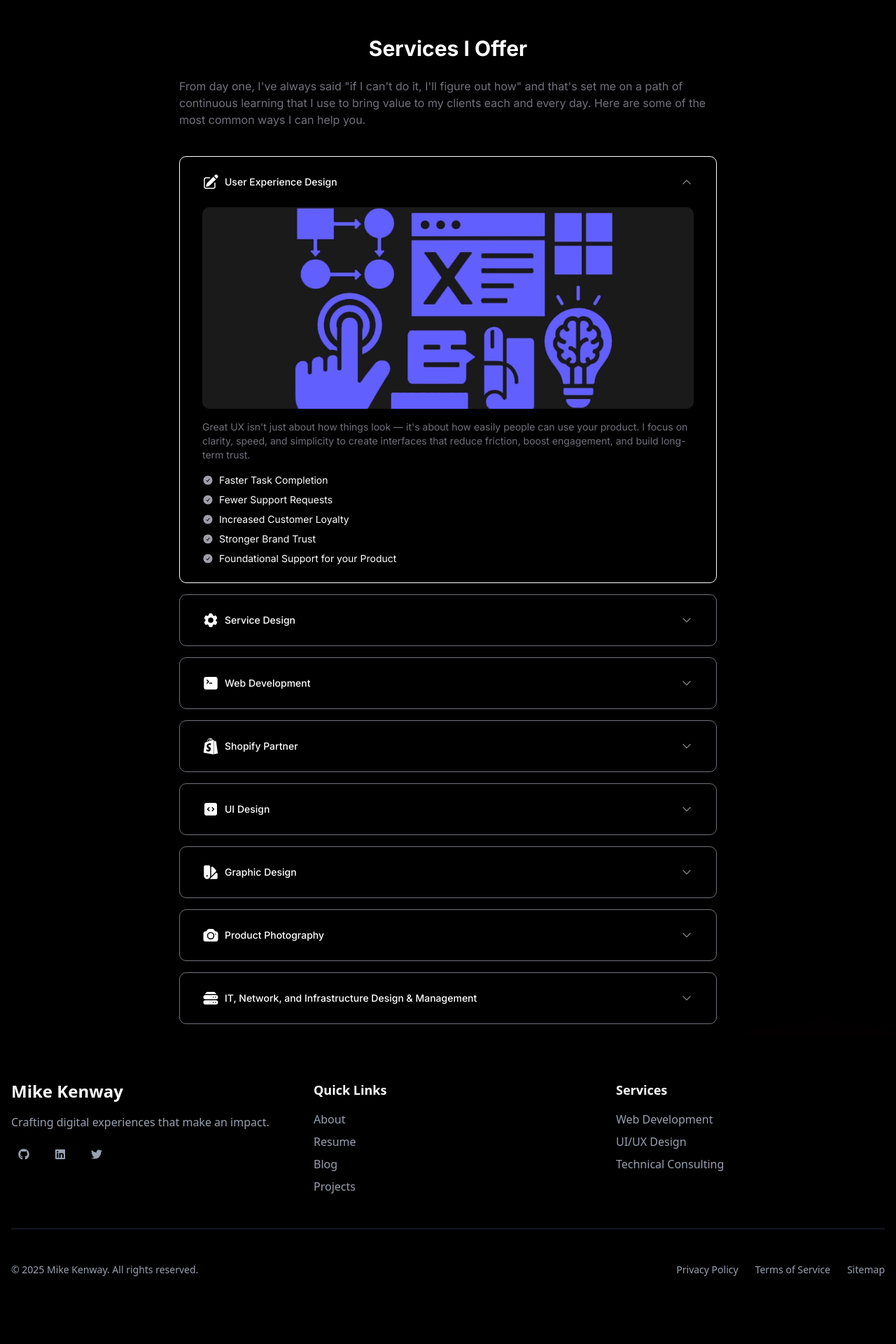
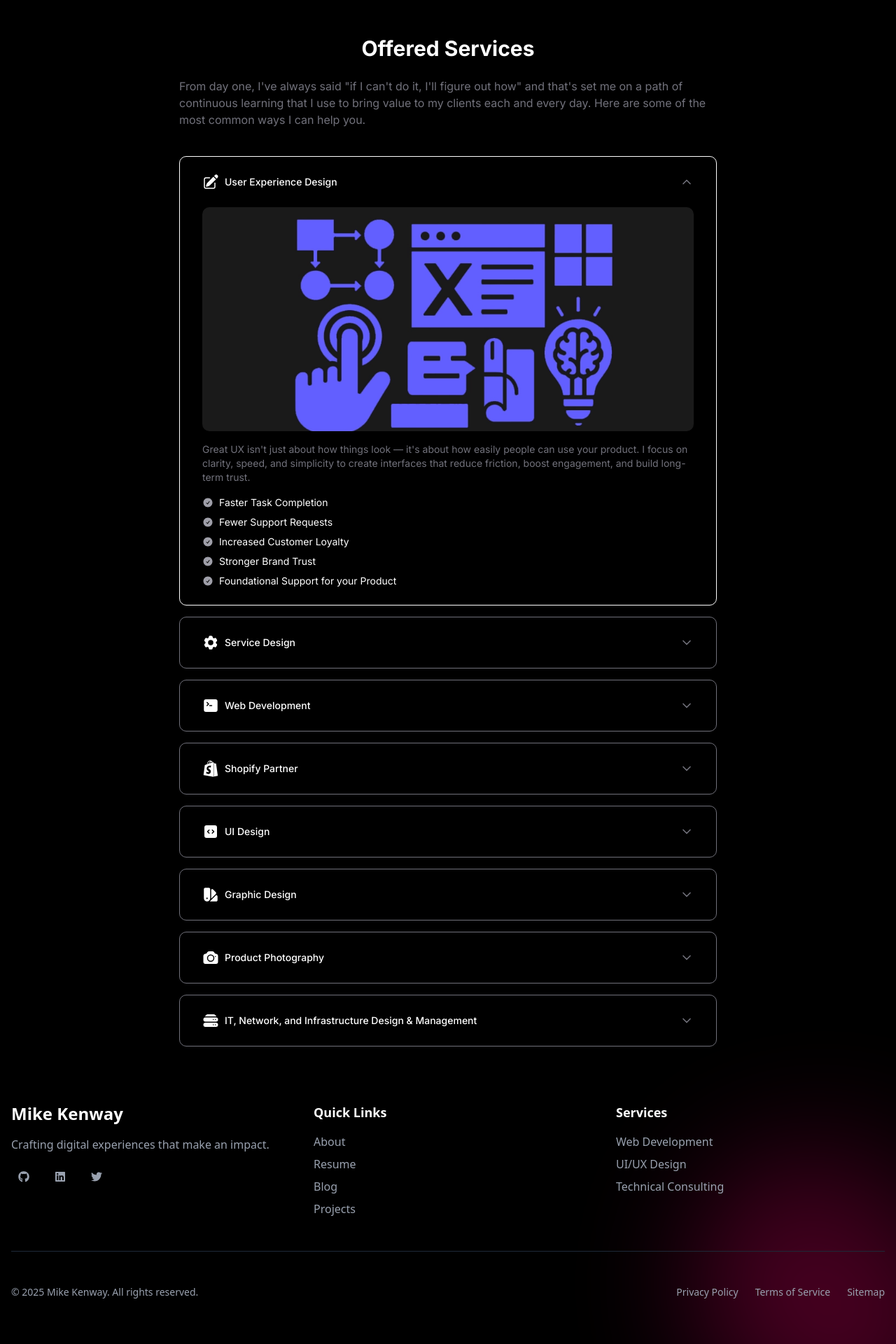
Before and after one commit to mikekenway/mikekenway, a Next.js app: page / in a window 1280 px wide. Shown: the part 997-2917 px from the top of the page at 70% size. Before the commit the page ends 2885 px from the top, so only its background shows below. Built offline with nearby package versions, Linux system fonts and the light colour scheme.

Commit message:
added most of the rest of the images, pausing here for the night

```diff
--- a/src/components/global/footer.tsx
+++ b/src/components/global/footer.tsx
@@ -7,7 +7,7 @@ export default function Footer() {
   const currentYear = new Date().getFullYear();
 
   return (
-    <footer className='w-full bg-black text-white'>
+    <footer className='w-full bg-transparent text-white'>
       {/* Main Footer Content */}
       <div className='container mx-auto px-4 py-16'>
         <div className='grid grid-cols-1 gap-12 md:grid-cols-2 lg:grid-cols-3'>
--- a/src/components/home-page/services-section.tsx
+++ b/src/components/home-page/services-section.tsx
@@ -6,7 +6,6 @@ import {
   AccordionItem,
   AccordionTrigger,
 } from '@/components/ui/accordion';
-import { Badge } from '@/components/ui/badge';
 import { CameraIcon, Cog6ToothIcon, PencilSquareIcon } from '@heroicons/react/24/solid';
 import { CheckCircleIcon, ServerStackIcon } from '@heroicons/react/24/solid';
 import { CommandLineIcon } from '@heroicons/react/24/solid';
@@ -16,8 +15,8 @@ import { FaShopify } from 'react-icons/fa';
 
 export default function ServicesAccordion() {
   return (
-    <div className='max-w-3xl mx-auto text-white'>
-      <h2 className='text-3xl font-bold text-center mb-2'>Services I Offer</h2>
+    <div className='bg-transparent max-w-3xl mx-auto text-white'>
+      <h2 className='text-3xl font-bold text-center mb-2'>Offered Services</h2>
       <p className='text-left text-muted-foreground mb-6 py-4'>
         From day one, I&apos;ve always said &quot;if I can&apos;t do it,
         I&apos;ll figure out how&quot; and that&apos;s set me on a path of
--- a/src/components/ui/accordion.tsx
+++ b/src/components/ui/accordion.tsx
@@ -74,7 +74,7 @@ function AccordionContent({
     >
       <div className={cn('pt-0 pb-4', className)}>
         {image && (
-          <div className='relative w-full h-72 mb-4 rounded-lg overflow-hidden'>
+          <div className='relative w-full h-80 mb-4 rounded-lg overflow-hidden'>
             <Image
               src={image}
               alt={imageAlt || 'Accordion content image'}
```
Also changed, not shown: public/images/home-page/network.webp (added).
